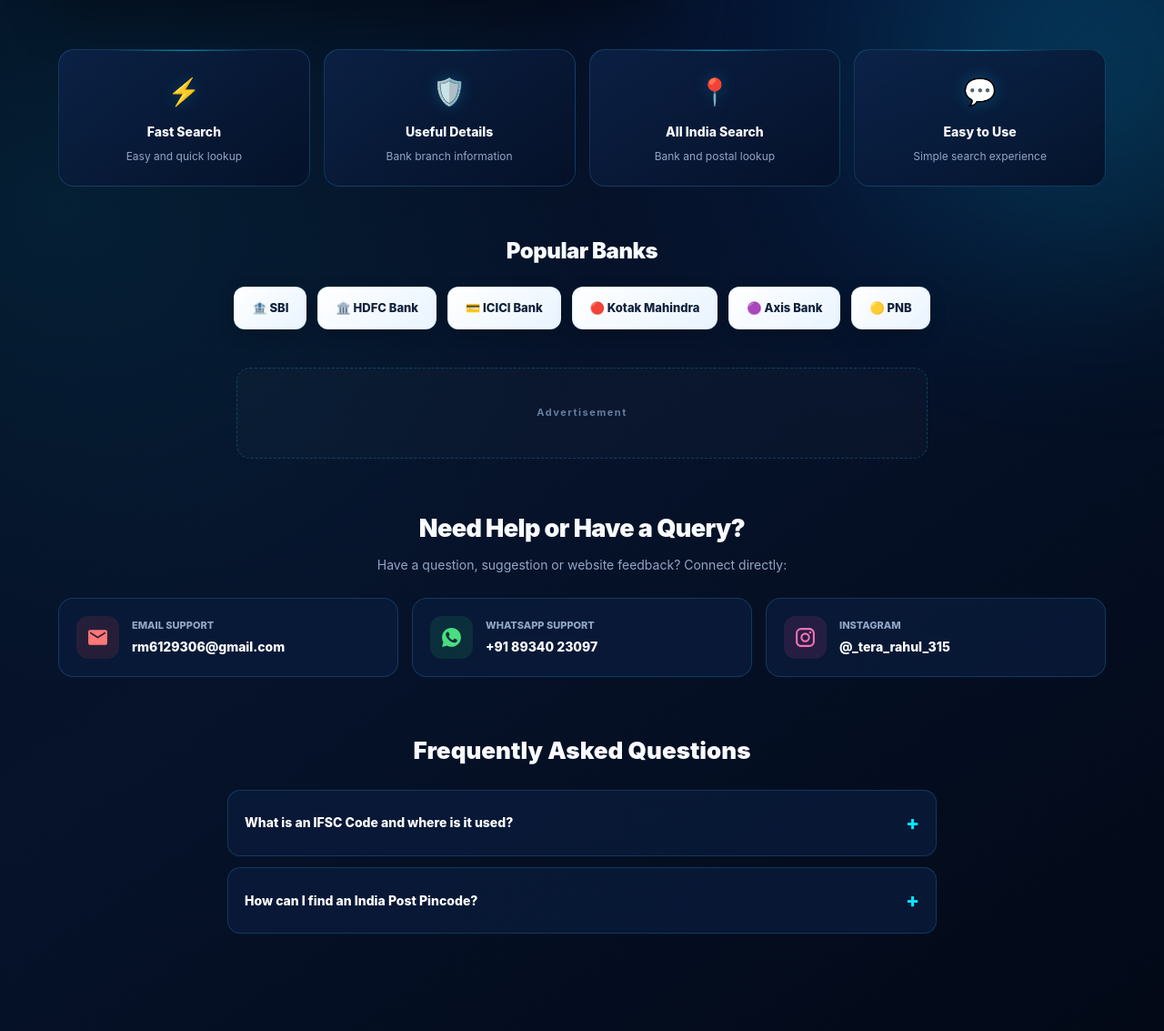
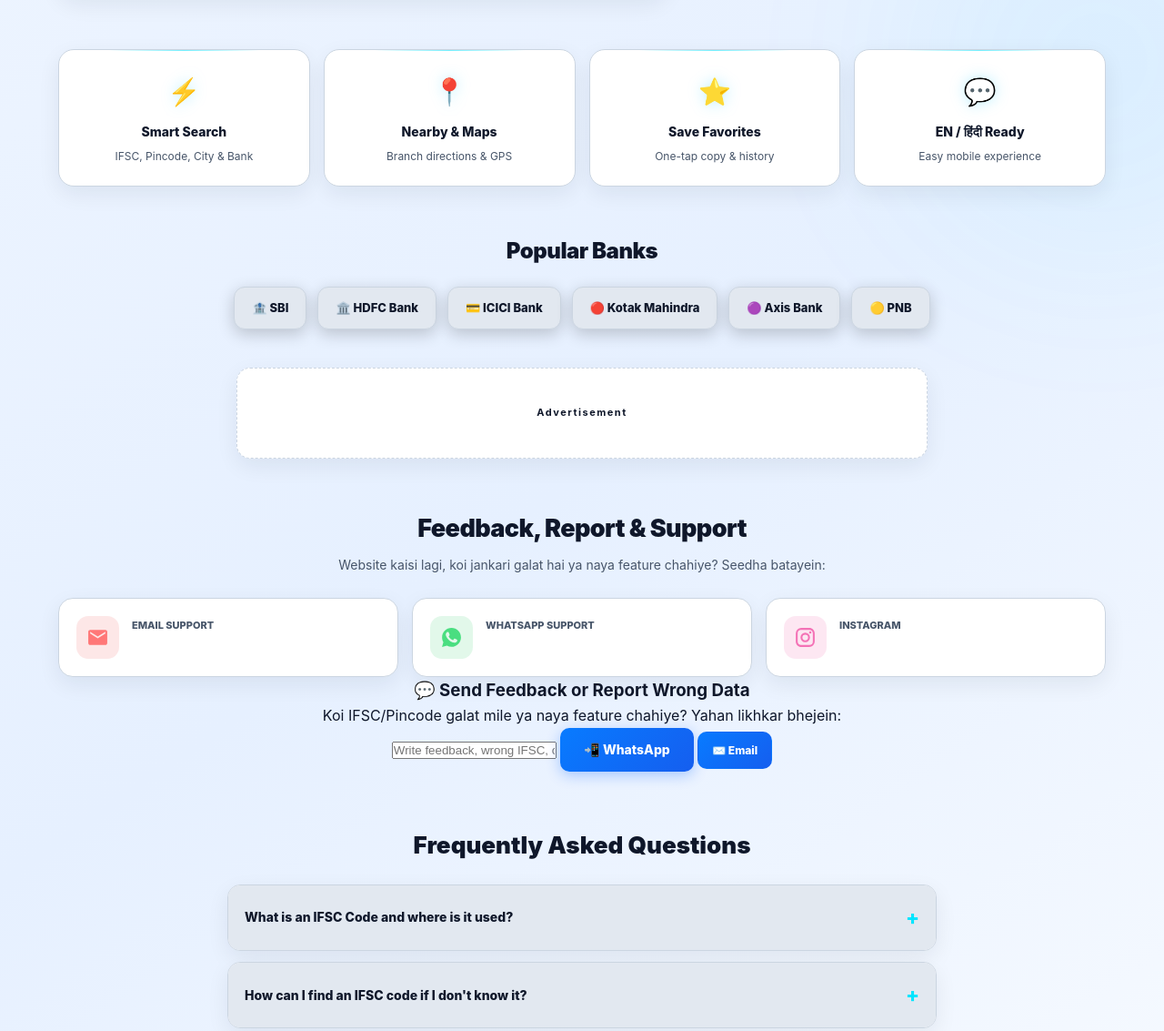
Before and after one commit to terarahul315/ifscpin, a plain HTML site: page index.html in a window 1280 px wide. Shown: the part 676-1809 px from the top of the page at 91% size. Drawn offline with Linux system fonts and the light colour scheme.

Commit message:
Update color scheme and improve feedback section

```diff
--- a/index.html
+++ b/index.html
@@ -5,7 +5,7 @@
     <meta name="viewport" content="width=device-width, initial-scale=1.0">
 
     <meta name="theme-color" content="#030a1c">
-    <meta name="color-scheme" content="dark">
+    <meta name="color-scheme" content="light dark">
 
     <title>IFSCPin – IFSC Code & Pincode Finder India</title>
 
@@ -19,16 +19,14 @@
     <meta property="og:image" content="favicon.png">
     <meta name="google-site-verification" content="2zkR8C_0oChDXHNMMM1LnMh7ZDgH-DrjN1tBFUv_yv4" />
 
-    <!-- BROWSER TAB ICON -->
     <link rel="icon" type="image/png" href="favicon.png">
     <link rel="stylesheet" href="style.css">
-
-    <script src="script.js" defer></script>
     <link rel="manifest" href="manifest.json">
     <link rel="apple-touch-icon" href="favicon.png">
+    <script src="script.js" defer></script>
 </head>
 
-<body>
+<body class="light-mode">
 
 <div class="glow-bg glow-left"></div>
 <div class="glow-bg glow-right"></div>
@@ -43,7 +41,7 @@
     <nav class="nav-links" aria-label="Main navigation">
         <a href="#top">Home</a>
         <a href="#popular">Banks</a>
-        <a href="#support">Contact</a>
+        <a href="#support">Feedback</a>
         <a href="https://reelsave-rouge.vercel.app/" target="_blank" rel="noopener noreferrer" class="nav-promo">
             ⚡ ReelSave
         </a>
@@ -52,7 +50,7 @@
     <div class="lang-switch">
         <button type="button" class="lang-btn active" id="langEn" onclick="setLang('en')">EN</button>
         <button type="button" class="lang-btn" id="langHi" onclick="setLang('hi')">हिंदी</button>
-                <button type="button" class="theme-btn" id="themeToggle" onclick="toggleTheme()" aria-label="Toggle Light or Dark Mode">☀️</button>
+        <button type="button" class="theme-btn" id="themeToggle" onclick="toggleTheme()" aria-label="Toggle Dark or Light Mode">🌙</button>
     </div>
 </header>
 
@@ -62,15 +60,14 @@
     <!-- HERO SECTION -->
     <section class="hero-grid">
         <div class="hero-left">
-            <div class="trust-badge" id="trustBadge">✓ Free Bank & Postal Code Search</div>
+            <div class="trust-badge" id="trustBadge">✓ Free Bank & India Post Directory</div>
 
             <h1 id="heroTitle">
-                Find IFSC Code <br>
-                <span class="cyan-text">Quickly & Easily</span>
+                Find Bank <span class="cyan-text">IFSC</span> & <span class="cyan-text">Pincode</span> Instantly
             </h1>
 
             <p class="subtitle" id="heroSub">
-                Search Indian bank branch IFSC codes, branch details on Maps and India Post PIN codes with a simple search.
+                Find bank branch details, IFSC codes, MICR information and India Post Pincodes.
             </p>
 
             <!-- SEARCH MODES -->
@@ -90,7 +87,7 @@
                         <input
                             type="text"
                             id="searchInput"
-                            placeholder="Enter IFSC Code, Pincode, or Area..."
+                            placeholder="e.g. SBIN0000691"
                             autocomplete="off"
                             required
                             aria-label="Search IFSC code or pincode"
@@ -143,7 +140,8 @@
                 <div id="resultBox" class="result-box hidden"></div>
             </section>
 
-            <!-- RECENT SEARCHES -->
+            <!-- FAVORITES & RECENT SEARCHES -->
+            <div id="favoriteBranches"></div>
             <div id="recentSearches"></div>
         </div>
 
@@ -178,23 +176,23 @@
     <section class="features-4">
         <div class="f-card">
             <div class="f-icon">⚡</div>
-            <h3>Fast Search</h3>
-            <p>Easy and quick lookup</p>
-        </div>
-        <div class="f-card">
-            <div class="f-icon">🛡️</div>
-            <h3>Useful Details</h3>
-            <p>Bank branch information</p>
+            <h3>Smart Search</h3>
+            <p>IFSC, Pincode, City & Bank</p>
         </div>
         <div class="f-card">
             <div class="f-icon">📍</div>
-            <h3>All India Search</h3>
-            <p>Bank and postal lookup</p>
+            <h3>Nearby & Maps</h3>
+            <p>Branch directions & GPS</p>
+        </div>
+        <div class="f-card">
+            <div class="f-icon">⭐</div>
+            <h3>Save Favorites</h3>
+            <p>One-tap copy & history</p>
         </div>
         <div class="f-card">
             <div class="f-icon">💬</div>
-            <h3>Easy to Use</h3>
-            <p>Simple search experience</p>
+            <h3>EN / हिंदी Ready</h3>
+            <p>Easy mobile experience</p>
         </div>
     </section>
 
@@ -202,12 +200,12 @@
     <section class="popular-banks" id="popular">
         <h2 id="howHeading">Popular Banks</h2>
         <div class="banks-pill-row">
-            <button type="button" class="bank-pill" onclick="switchMode('ifsc'); quickFill('SBIN0000691')">🏦 SBI</button>
-            <button type="button" class="bank-pill" onclick="switchMode('ifsc'); quickFill('HDFC0000001')">🏛️ HDFC Bank</button>
-            <button type="button" class="bank-pill" onclick="switchMode('ifsc'); quickFill('ICIC0000001')">💳 ICICI Bank</button>
-            <button type="button" class="bank-pill" onclick="switchMode('ifsc'); quickFill('KKBK0000958')">🔴 Kotak Mahindra</button>
-            <button type="button" class="bank-pill" onclick="switchMode('ifsc'); quickFill('UTIB0000001')">🟣 Axis Bank</button>
-            <button type="button" class="bank-pill" onclick="switchMode('ifsc'); quickFill('PUNB0001000')">🟡 PNB</button>
+            <button type="button" class="bank-pill" onclick="$('tabBank').click(); selectQuickBank('SBIN')">🏦 SBI</button>
+            <button type="button" class="bank-pill" onclick="$('tabBank').click(); selectQuickBank('HDFC')">🏛️ HDFC Bank</button>
+            <button type="button" class="bank-pill" onclick="$('tabBank').click(); selectQuickBank('ICIC')">💳 ICICI Bank</button>
+            <button type="button" class="bank-pill" onclick="$('tabBank').click(); selectQuickBank('KKBK')">🔴 Kotak Mahindra</button>
+            <button type="button" class="bank-pill" onclick="$('tabBank').click(); selectQuickBank('UTIB')">🟣 Axis Bank</button>
+            <button type="button" class="bank-pill" onclick="$('tabBank').click(); selectQuickBank('PUNB')">🟡 PNB</button>
         </div>
     </section>
 
@@ -216,13 +214,12 @@
         <div class="ad-box">Advertisement</div>
     </section>
 
-    <!-- CONTACT SUPPORT -->
+    <!-- CONTACT & FEEDBACK -->
     <section class="support-section" id="support">
-        <h2>Need Help or Have a Query?</h2>
-        <p class="support-sub">Have a question, suggestion or website feedback? Connect directly:</p>
+        <h2>Feedback, Report & Support</h2>
+        <p class="support-sub">Website kaisi lagi, koi jankari galat hai ya naya feature chahiye? Seedha batayein:</p>
 
         <div class="contact-cards-grid">
-            <!-- EMAIL -->
             <a href="mailto:rm6129306@gmail.com" class="contact-card gmail-card">
                 <div class="c-icon">
                     <svg viewBox="0 0 24 24" fill="currentColor">
@@ -235,7 +232,6 @@
                 </div>
             </a>
 
-            <!-- WHATSAPP -->
             <a href="https://wa.me/918934023097" target="_blank" rel="noopener noreferrer" class="contact-card wa-card">
                 <div class="c-icon">
                     <svg viewBox="0 0 24 24" fill="currentColor">
@@ -248,7 +244,6 @@
                 </div>
             </a>
 
-            <!-- INSTAGRAM -->
             <a href="https://instagram.com/_tera_rahul_315" target="_blank" rel="noopener noreferrer" class="contact-card ig-card">
                 <div class="c-icon">
                     <svg viewBox="0 0 24 24" fill="currentColor">
@@ -260,6 +255,16 @@
                     <div class="c-val">@_tera_rahul_315</div>
                 </div>
             </a>
+        </div>
+
+        <div class="feedback-card">
+            <h3>💬 Send Feedback or Report Wrong Data</h3>
+            <p>Koi IFSC/Pincode galat mile ya naya feature chahiye? Yahan likhkar bhejein:</p>
+            <div class="feedback-row">
+                <input type="text" id="feedbackInput" placeholder="Write feedback, wrong IFSC, or feature request..." aria-label="Feedback message">
+                <button type="button" class="btn-search" onclick="sendFeedback('wa')">📲 WhatsApp</button>
+                <button type="button" class="copy-btn" onclick="sendFeedback('email')">✉️ Email</button>
+            </div>
         </div>
     </section>
 
@@ -273,17 +278,17 @@
                     <span>+</span>
                 </button>
                 <div class="faq-a">
-                    <p>IFSC stands for Indian Financial System Code. It is an 11-character code used to identify bank branches for electronic fund transfers.</p>
+                    <p>IFSC stands for Indian Financial System Code. It is an 11-character code used to identify bank branches for NEFT, RTGS, and IMPS transfers.</p>
                 </div>
             </div>
 
             <div class="faq-item">
                 <button class="faq-q" type="button" aria-expanded="false">
-                    How can I find an India Post Pincode?
+                    How can I find an IFSC code if I don't know it?
                     <span>+</span>
                 </button>
                 <div class="faq-a">
-                    <p>Select the Pincode or City / Area tab, enter your location details and search for matching postal information.</p>
+                    <p>Tap the "Find by Bank" tab, choose your Bank, State, District, and Branch to view the IFSC code, MICR, address, and map link.</p>
                 </div>
             </div>
         </div>
@@ -297,6 +302,7 @@
         <div>
             <strong>IFSCPin</strong> — Bank & Postal Code Finder
             <p class="footer-note">
+                Data Sources: Razorpay IFSC Public API (RBI/NPCI) & India Post Public API •
                 Our Other Project:
                 <a href="https://reelsave-rouge.vercel.app/" target="_blank" rel="noopener noreferrer">⚡ ReelSave</a>
             </p>
@@ -305,7 +311,7 @@
         <div class="footer-links">
             <a href="privacy.html">Privacy Policy</a>
             <a href="terms.html">Terms</a>
-            <a href="#support">Contact</a>
+            <a href="#support">Feedback</a>
         </div>
     </div>
 
```
